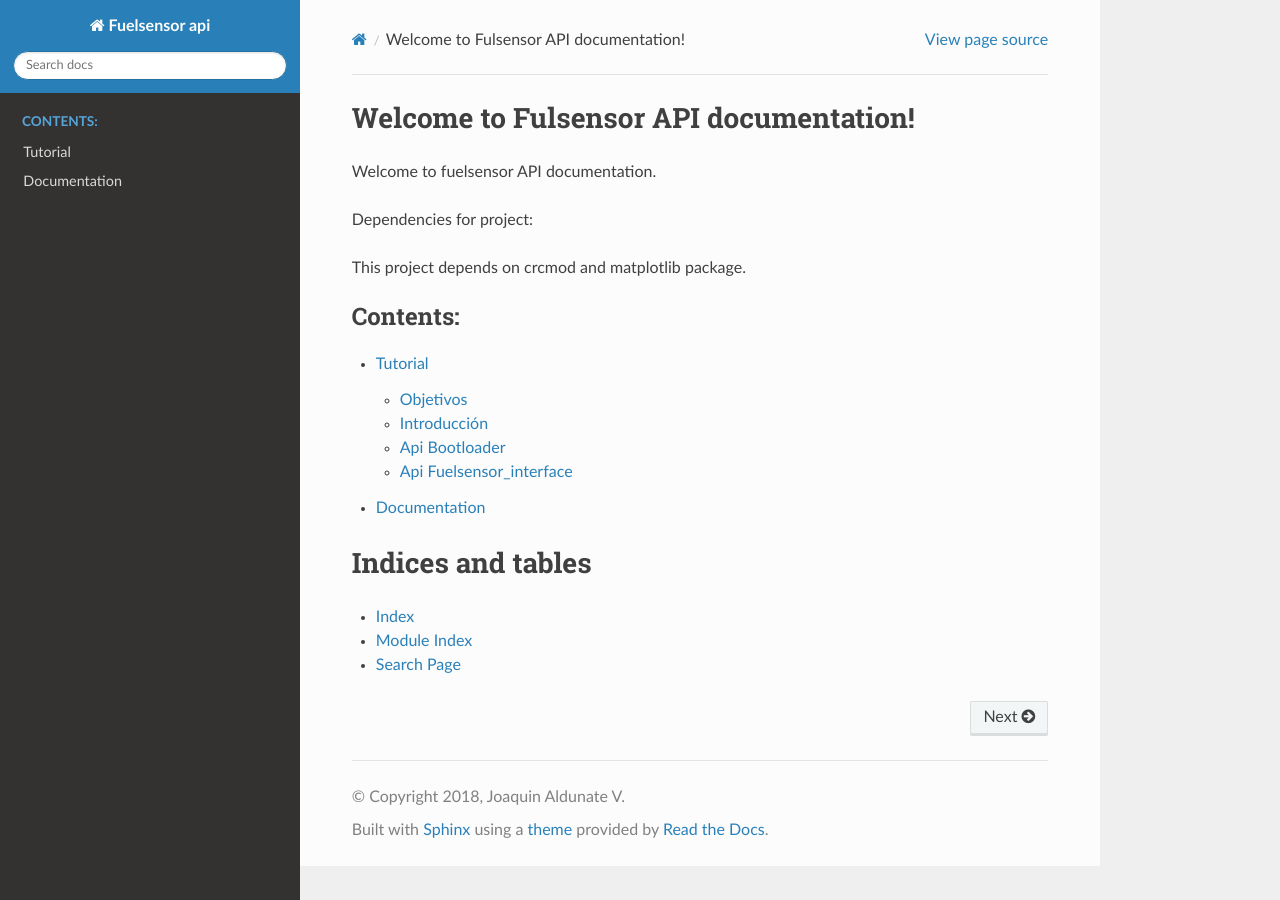
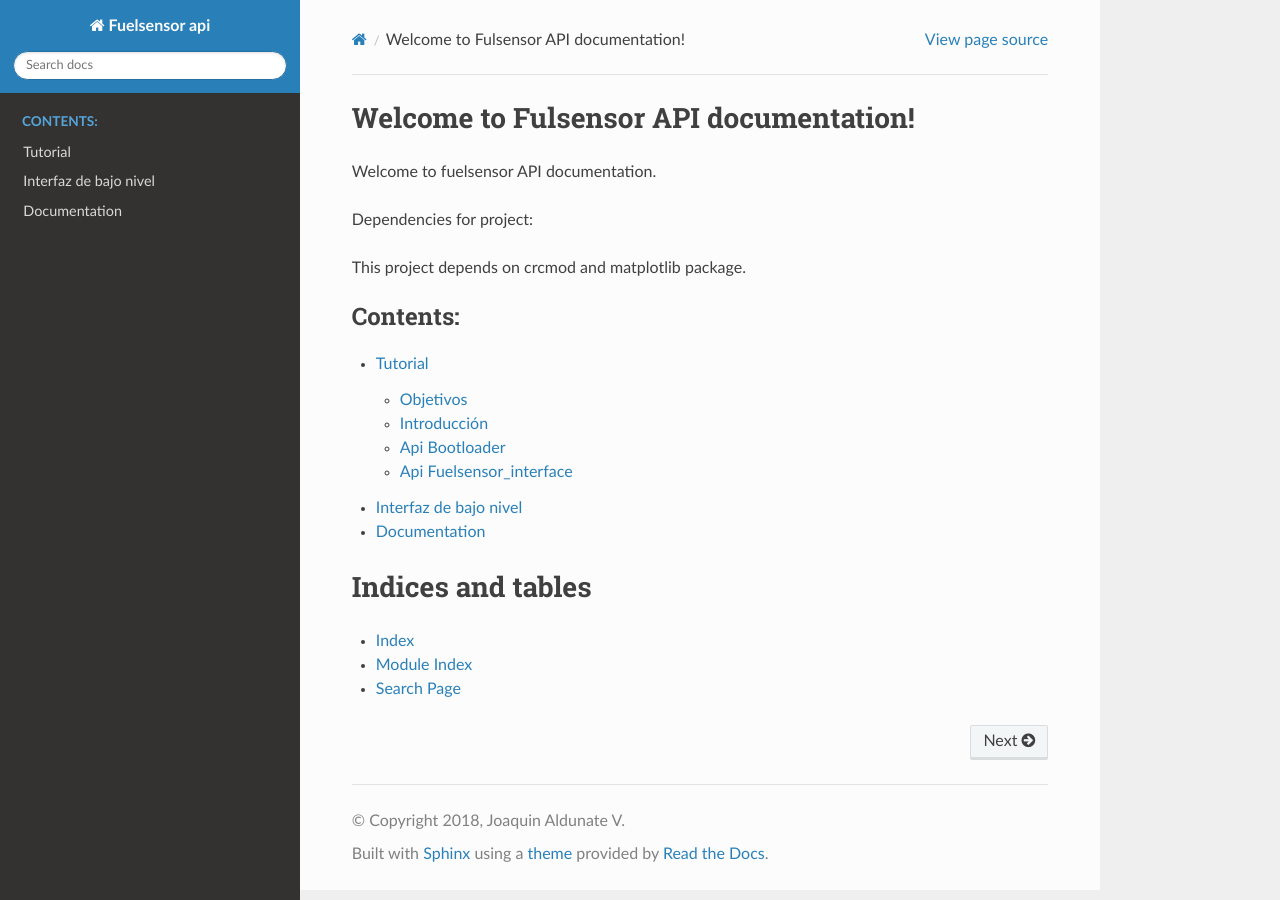
Before and after one commit to jaalduna/fuelsensor_api, a Sphinx documentation site: the page built from docs/index.rst, in a window 1280 px wide. Built offline with Sphinx 7.4.7 and the Read the Docs theme 2.0.0, drawn with Linux system fonts in a browser that asks for light colours.

```diff
--- a/docs/index.rst
+++ b/docs/index.rst
@@ -18,6 +18,7 @@ This project depends on crcmod and matplotlib package.
    :caption: Contents:
 
    tutorial
+   low_level_interface
    code
 
 
--- /dev/null
+++ b/docs/low_level_interface.rst
@@ -0,0 +1,4 @@
+Interfaz de bajo nivel
+===================
+
+prueba
```
